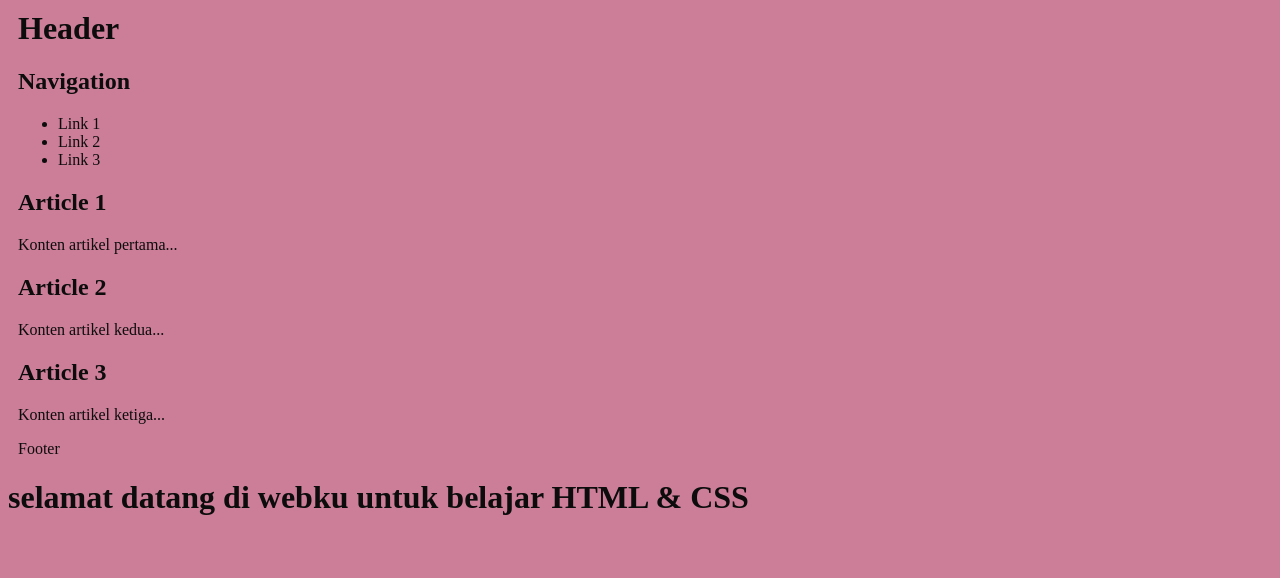
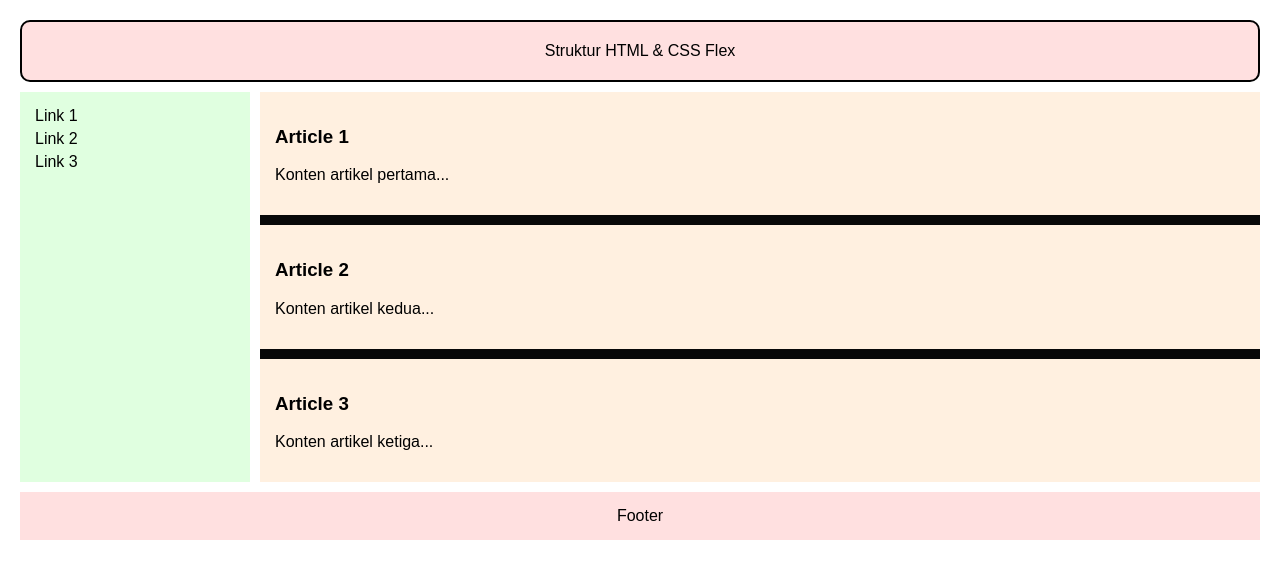
Before and after one commit to kiara221/latihan01, a plain HTML site: page index.html in a window 1280 px wide. Drawn offline with Linux system fonts and the light colour scheme.

Commit message:
buat file flex

```diff
--- a/index.html
+++ b/index.html
@@ -1,63 +1,106 @@
+<!DOCTYPE html>
+<html lang="en">
+  <head>
+    <meta charset="UTF-8" />
+    <meta name="viewport" content="width=device-width, initial-scale=1.0" />
+    <title>Struktur HTML & CSS Flex</title>
+    <style>
+      body {
+        font-family: sans-serif;
+        margin: 20px;
+      }
+
+      .container {
+        display: flex;
+        flex-direction: column; /* Susun item secara vertikal secara default */
+      }
+
+      .header {
+        border: black 2px solid;
+        border-radius: 10px;
+        background-color: #ffe0e0;
+        padding: 20px;
+        text-align: center;
+        margin-bottom: 10px;
+      }
+
+      .main-content {
+        display: flex;
+        gap: 10px; /* Jarak antar item flex */
+        margin-bottom: 10px;
+      }
+
+      .navigation {
+        background-color: #e0ffe0;
+        padding: 15px;
+        width: 200px;
+      }
+
+      .articles {
+        display: flex;
+        flex-direction: column; /* Susun artikel secara vertikal */
+        gap: 10px;
+        flex-grow: 1; /* Membuat area artikel mengisi ruang yang tersedia */
+        background-color: #080808;
+      }
+
+      .article {
+        background-color: #fff0e0;
+        padding: 15px;
+      }
+
+      .footer {
+        background-color: #ffe0e0;
+        padding: 15px;
+        text-align: center;
+      }
+
+      .navigation ul {
+        list-style: none;
+        padding: 0;
+        margin: 0;
+      }
+
+      .navigation li {
+        margin-bottom: 5px;
+      }
+    </style>
+  </head>
   <body>
-    <header>
-        <h1>Header</h1>
-    </header>
+    <div class="container">
+      <header class="header">Struktur HTML & CSS Flex</header>
+      <style>
+        body {font-family: Arial, Helvetica, sans-serif;
+            margin: 20px;
+          }
 
-    <div class="container">
-        <nav>
-            <h2>Navigation</h2>
+
+          .container
+      </style>
+      <div class="main-content">
+        <nav class="navigation">
           <ul>
             <li>Link 1</li>
             <li>Link 2</li>
             <li>Link 3</li>
           </ul>
         </nav>
-
-        <main class="articles">
-            <article>
-                <h2>Article 1</h2>
+        <div class="articles">
+          <article class="article">
+            <h3>Article 1</h3>
             <p>Konten artikel pertama...</p>
           </article>
-            <article>
-                <h2>Article 2</h2>
+          <article class="article">
+            <h3>Article 2</h3>
             <p>Konten artikel kedua...</p>
           </article>
-            <article>
-                <h2>Article 3</h2>
+          <article class="article">
+            <h3>Article 3</h3>
             <p>Konten artikel ketiga...</p>
           </article>
-        </main>
         </div>
-
-    <footer>
-        <p>Footer</p>
-    </footer>
-</body><!DOCTYPE html>
-<html lang="en">
-<head>
-    <meta charset="UTF-8">
-    <meta name="viewport" content="width=device-width, initial-scale=1.0">
-    <title>Kiaracss</title>
-    <style>
-
-
-body {
-    background-color: rgb(204, 126, 152);
-    color : rgb(12, 12, 12)
-}
-    </style>
-</head>
-    <h1>selamat datang di webku untuk belajar HTML & CSS</h1>
+      </div>
+      <footer class="footer">Footer</footer>
+    </div>
   </body>
-</html lang="en">
-<head>
-    <style>
-        header,
-        nav,
-        article,
-        footer {
-            padding: 20px
-            border: 3px solid #f19898;
-            border-radius: 5px;
-            margin: 10px;
-        }
+</html>
```
Lines whose indentation alone changed are shown as unchanged.
